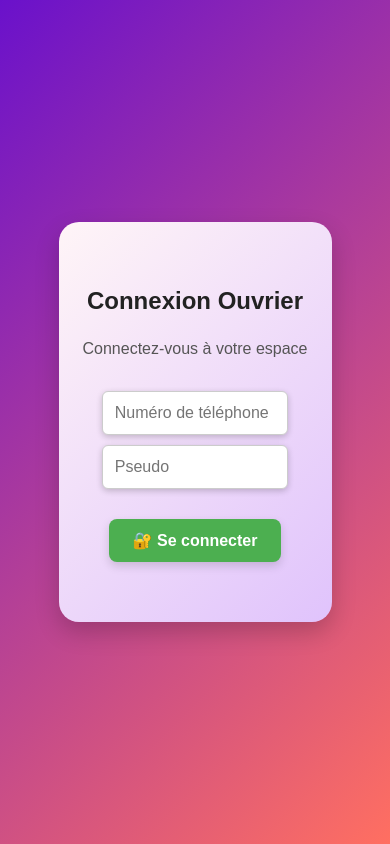
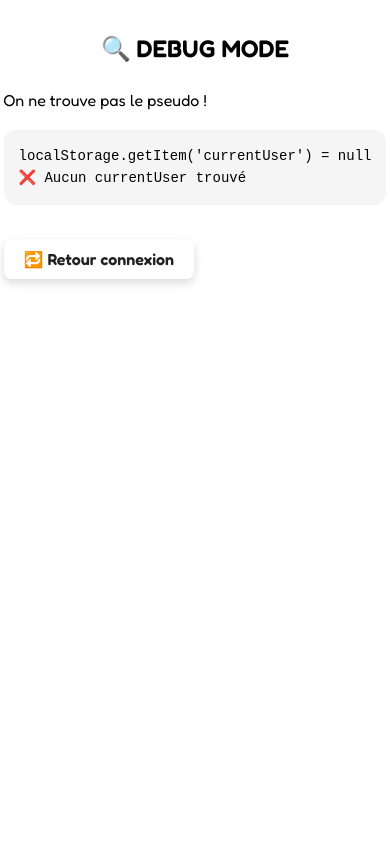
Before and after one commit to Rhatitus/projet-etudiant, a React (Vite) app: page /chat-ouvrier in a window 390 px wide. Before the commit this address led to /auth-ouvrier. Built offline with nearby package versions, Linux system fonts and the light colour scheme.

Commit message:
Affichage debug visible mobile

```diff
--- a/src/screens/ChatOuvrier.jsx
+++ b/src/screens/ChatOuvrier.jsx
@@ -10,38 +10,29 @@ const ChatOuvrier = () => {
   const [notifVisible, setNotifVisible] = useState(false);
   const [debugInfo, setDebugInfo] = useState('');
   const messagesEndRef = useRef(null);
-  const navigate = useNavigate();
   const sonNotif = useRef(null);
   const lastMessageId = useRef(null);
-
-  useEffect(() => {
-    if (Notification.permission !== 'granted') {
-      Notification.requestPermission();
-    }
-  }, []);
+  const navigate = useNavigate();
 
   useEffect(() => {
     const storedUserRaw = localStorage.getItem('currentUser');
     setDebugInfo(`localStorage.getItem('currentUser') = ${storedUserRaw}`);
 
     if (!storedUserRaw) {
-      console.log("❌ Aucun currentUser → Redirection login");
-      setDebugInfo((prev) => prev + "\n❌ Aucun currentUser trouvé → redirection");
-      navigate('/auth-ouvrier');
+      setDebugInfo((prev) => prev + `\n❌ Aucun currentUser trouvé`);
       return;
     }
 
     try {
       const user = JSON.parse(storedUserRaw);
+
       if (!user.pseudo) {
-        console.log("❌ Pseudo manquant → Redirection login");
-        setDebugInfo((prev) => prev + "\n❌ Pseudo manquant → redirection");
-        navigate('/auth-ouvrier');
+        setDebugInfo((prev) => prev + `\n❌ Pseudo vide ou non défini`);
         return;
       }
 
       setPseudo(user.pseudo);
-      setDebugInfo((prev) => prev + `\n✅ Pseudo détecté : ${user.pseudo}`);
+      setDebugInfo((prev) => prev + `\n✅ Pseudo chargé : ${user.pseudo}`);
 
       const fetchMessages = async () => {
         const messagesRecus = await getMessages();
@@ -50,9 +41,7 @@ const ChatOuvrier = () => {
             (msg.pseudo === user.pseudo && msg.destinataire === 'Chef') ||
             (msg.pseudo === 'Chef' && msg.destinataire === user.pseudo)
         );
-        const sorted = filtered.sort(
-          (a, b) => new Date(a.timestamp) - new Date(b.timestamp)
-        );
+        const sorted = filtered.sort((a, b) => new Date(a.timestamp) - new Date(b.timestamp));
         setMessages(sorted);
 
         const last = sorted[sorted.length - 1];
@@ -70,11 +59,9 @@ const ChatOuvrier = () => {
       const interval = setInterval(fetchMessages, 10000);
       return () => clearInterval(interval);
     } catch (e) {
-      console.error("Erreur parsing localStorage :", e);
-      setDebugInfo((prev) => prev + "\n❌ Erreur parsing JSON localStorage");
-      navigate('/auth-ouvrier');
+      setDebugInfo((prev) => prev + `\n❌ Erreur JSON.parse : ${e.message}`);
     }
-  }, [navigate]);
+  }, []);
 
   useEffect(() => {
     messagesEndRef.current?.scrollIntoView({ behavior: 'smooth' });
@@ -125,11 +112,25 @@ const ChatOuvrier = () => {
 
   if (!pseudo) {
     return (
-      <div style={{ textAlign: 'center', marginTop: '100px' }}>
-        <h3>🔄 Chargement du chat...</h3>
-        <pre style={{ textAlign: 'left', maxWidth: '90%', margin: '0 auto', background: '#fff', color: '#000', padding: '10px', borderRadius: '12px' }}>
+      <div style={{ padding: 30, background: '#fff', color: '#000', minHeight: '100vh' }}>
+        <h2>🔍 DEBUG MODE</h2>
+        <p>On ne trouve pas le pseudo !</p>
+        <pre style={{
+          backgroundColor: '#f5f5f5',
+          padding: '15px',
+          borderRadius: '12px',
+          fontSize: '14px',
+          overflowWrap: 'break-word',
+          maxWidth: '100%',
+        }}>
           {debugInfo}
         </pre>
+        <button
+          style={{ marginTop: 20, padding: '10px 20px', borderRadius: 8 }}
+          onClick={() => navigate('/auth-ouvrier')}
+        >
+          🔁 Retour connexion
+        </button>
       </div>
     );
   }
```
